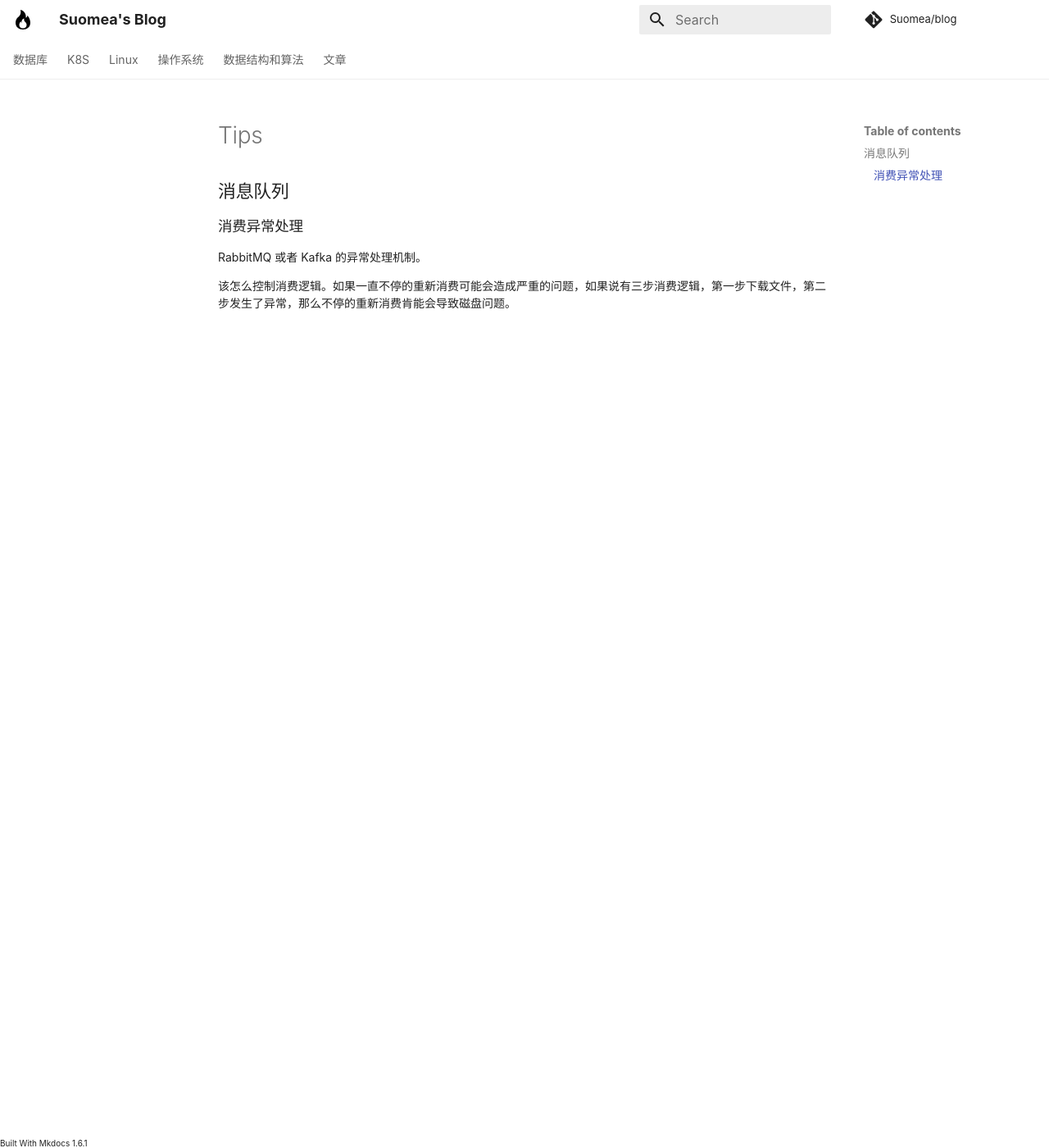
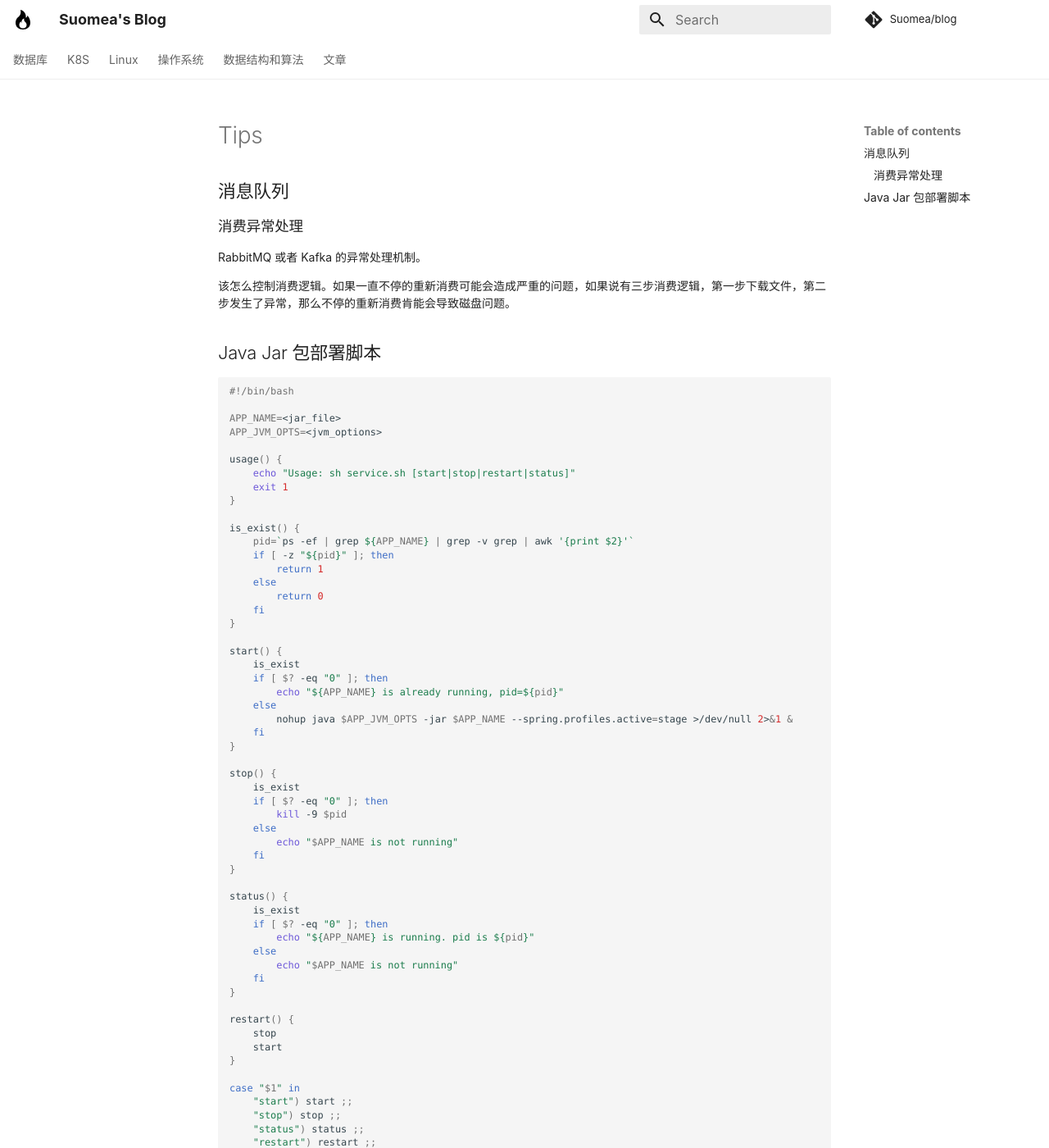
Before and after one commit to Suomea/blog, an MkDocs documentation site: the page built from docs/Java/Tips.md, in a window 1280 px wide and 1400 px high. Shown: the whole window at 82% size. Built offline with MkDocs 1.6.1 and Material for MkDocs 9.7.7, drawn with Linux system fonts in a browser that asks for light colours; some web fonts are replaced; comment, search, counter and statistics services are not loaded.

Commit message:
更新笔记。

````diff
--- a/docs/Java/Tips.md
+++ b/docs/Java/Tips.md
@@ -5,3 +5,66 @@
 RabbitMQ 或者 Kafka 的异常处理机制。
 
 该怎么控制消费逻辑。如果一直不停的重新消费可能会造成严重的问题，如果说有三步消费逻辑，第一步下载文件，第二步发生了异常，那么不停的重新消费肯能会导致磁盘问题。
+
+## Java Jar 包部署脚本
+
+```shell
+#!/bin/bash
+
+APP_NAME=<jar_file>
+APP_JVM_OPTS=<jvm_options>
+
+usage() {
+    echo "Usage: sh service.sh [start|stop|restart|status]"
+    exit 1
+}
+
+is_exist() {
+    pid=`ps -ef | grep ${APP_NAME} | grep -v grep | awk '{print $2}'`
+    if [ -z "${pid}" ]; then
+        return 1
+    else
+        return 0
+    fi
+}
+
+start() {
+	is_exist
+	if [ $? -eq "0" ]; then
+		echo "${APP_NAME} is already running, pid=${pid}"
+	else
+		nohup java $APP_JVM_OPTS -jar $APP_NAME --spring.profiles.active=stage >/dev/null 2>&1 &
+	fi
+}
+
+stop() {
+	is_exist
+	if [ $? -eq "0" ]; then
+		kill -9 $pid
+	else
+		echo "$APP_NAME is not running"
+	fi
+}
+
+status() {
+	is_exist
+	if [ $? -eq "0" ]; then
+		echo "${APP_NAME} is running. pid is ${pid}"
+	else
+		echo "$APP_NAME is not running"
+	fi
+}
+
+restart() {
+	stop
+	start
+}
+
+case "$1" in
+	"start") start ;;
+	"stop") stop ;;
+	"status") status ;;
+	"restart") restart ;;
+	*) usage;;
+esac
+```
````
Also changed, not shown: docs/DM/达梦安装.md (+15 -0 lines), docs/Kafka/Kafka ACL.md (+14 -11 lines), docs/Linux/Linux Tips.md (+10 -0 lines), docs/Tips/开发规范.md (+5 -4 lines), 2 other files.
